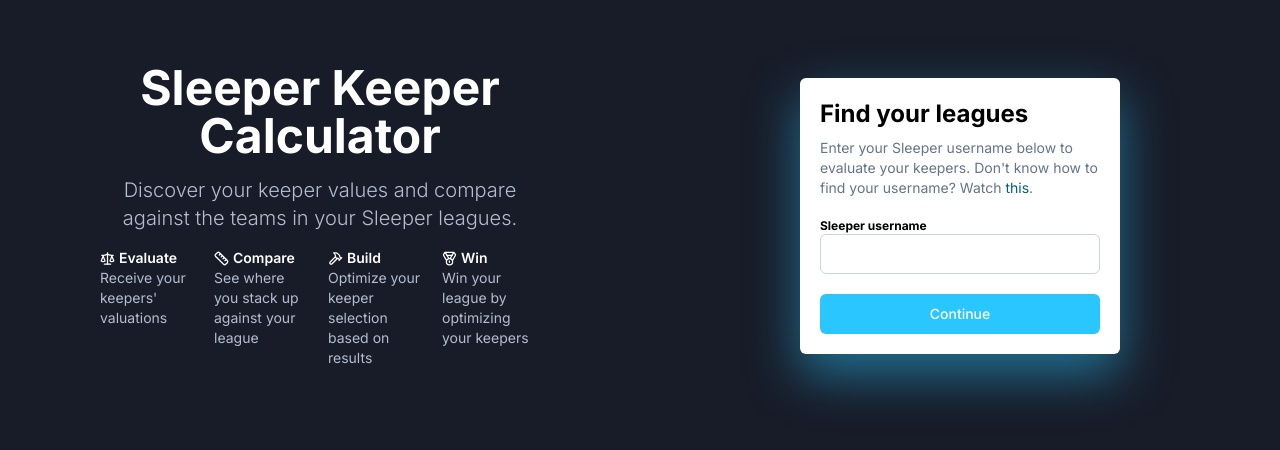
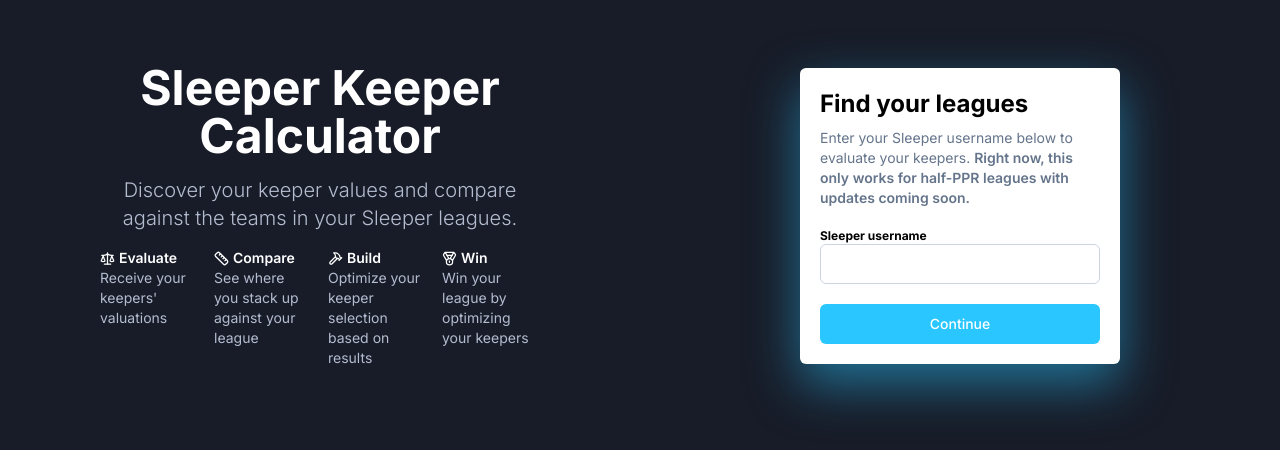
Before and after one commit to tjvonbr/keeper-calculator, a Next.js app: page / in a window 1280 px wide. Shown: the part 184-634 px from the top of the page. Built offline with nearby package versions, Linux system fonts and the light colour scheme.

Commit message:
remove username link video

```diff
--- a/src/components/LeagueForm.tsx
+++ b/src/components/LeagueForm.tsx
@@ -44,12 +44,11 @@
           Find your leagues
         </h1>
         <p className="text-sm text-slate-500">
-          Enter your Sleeper username below to evaluate your keepers. Don&apos;t
-          know how to find your username? Watch{" "}
-          <Link className="text-[#005f83] hover:underline" href="#">
-            this
-          </Link>
-          .
+          Enter your Sleeper username below to evaluate your keepers.{" "}
+          <span className="font-semibold">
+            Right now, this only works for half-PPR leagues with updates coming
+            soon.
+          </span>
         </p>
       </div>
       <fieldset className="w-full flex flex-col">
```
